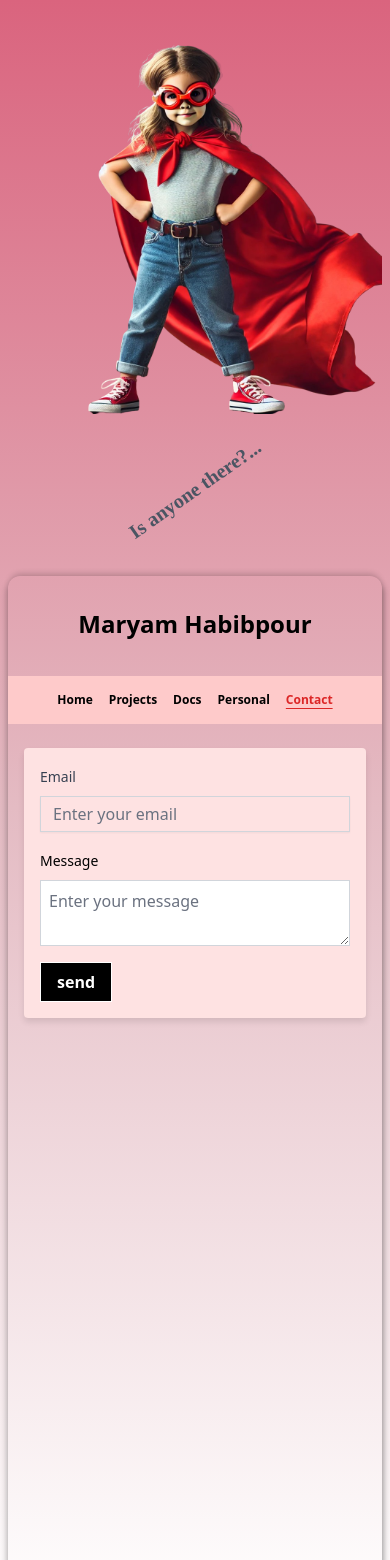
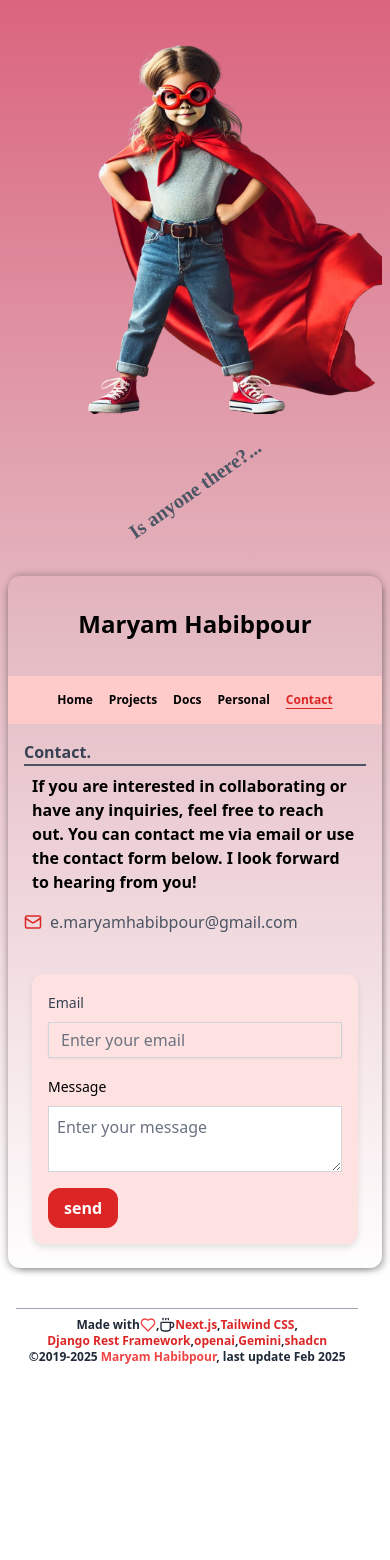
Before and after one commit to maryamHabibpourr/profile2025, a Next.js app: page /contact in a window 390 px wide. Shown: the top 1560 px of the page. After the commit the page ends 1389 px from the top, so only its background shows below. Built offline with nearby package versions, Linux system fonts and the light colour scheme.

Commit message:
Enhance Contact page with new layout and email link; update Personal page for improved structure and styling; adjust global styles for consistency; refine Hero and Publication components for better responsiveness and clarity

```diff
--- a/app/(root)/contact/page.tsx
+++ b/app/(root)/contact/page.tsx
@@ -1,12 +1,34 @@
-import ContactForm from '@/components/ContactForm'
-import React from 'react'
+import ContactForm from "@/components/ContactForm";
+import Heading from "@/shared/Heading";
+import { Mail } from "lucide-react";
+import React from "react";
 
 const page = () => {
   return (
-    <div className="contact-form">
-      <ContactForm/>
+    <div className="w-full px-4 py-4">
+      <Heading
+        title="Contact."
+        text={
+          <>
+            If you are interested in collaborating or have any inquiries, feel
+            free to reach out. You can contact me via email or use the contact
+            form below. I look forward to hearing from you!
+          </>
+        }
+      />
+      <div className="flex items-center gap-2 mt-4">
+        <Mail size={18} className="text-red-600" />
+        <a
+          href="mailto:e.maryamhabibpour@gmail.com"
+          className="text-gray-600 hover:text-red-800"
+        >
+          e.maryamhabibpour@gmail.com
+        </a>
+      </div>
+
+      <ContactForm />
     </div>
-  )
-}
+  );
+};
 
-export default page
+export default page;
--- a/app/(root)/layout.tsx
+++ b/app/(root)/layout.tsx
@@ -50,7 +50,7 @@ export default async function RootLayout({
             </h2>
             <Navbar />
           </div>
-          <div className="min-h-screen">{children}</div>
+          <div className="">{children}</div>
         </section>
         <ChatBot />
       </div>
--- a/app/(root)/page.tsx
+++ b/app/(root)/page.tsx
@@ -4,7 +4,7 @@ import React from "react";
 
 const Home = () => {
   return (
-    <main className="flex-1 min-h-screen px-4 pt-2 pb-6">
+    <main className="flex-1 px-4 pt-2 pb-6">
       <Hero/>
     </main>
   );
--- a/app/(root)/personal/page.tsx
+++ b/app/(root)/personal/page.tsx
@@ -6,7 +6,6 @@ const Personal = () => {
   return (
     <main className="w-full h-fit-content py-4 px-4">
       <section className="w-full flex flex-col md:flex-row gap-2 items-center justify-center">
-        <div className="flex items-center">
         <Image
           src="/maryam.jpg"
           alt="maryam"
@@ -14,8 +13,6 @@ const Personal = () => {
           height={250}
           className="rounded-full"
         />
-        </div>
-        <div className="">
         <Heading
           title="Maryam."
           text={
@@ -34,12 +31,11 @@ const Personal = () => {
             </>
           }
         />
-        </div>
       </section>
 
-      <section className="container flex flex-row gap-2 items-center mt-2 mb-4">
+      <section className="container flex flex-row gap-2 items-center mt-8  md:mt-4 mb-4">
         <Heading
-          className="text-justify"
+          className="md:text-justify"
           title="Activities, Interests, Hobbies."
           text={[
             "I have an insatiable hunger for learning—random documentaries, tech articles, history, psychology, and even deep dives into ",
@@ -101,7 +97,7 @@ const Personal = () => {
               key="weighttraining"
               className="text-red-800 font-semibold pl-1"
             >
-              weight training
+              Strength training
             </span>,
             ", which has become an essential part of my routine.",
           ]}
--- a/app/globals.css
+++ b/app/globals.css
@@ -17,7 +17,7 @@
   }
 
   .border-border {
-    @apply  border-gray-800;
+    @apply border-gray-800;
   }
 
   .sheet-content button {
@@ -76,7 +76,6 @@
     @apply text-[36px] leading-[44px];
   }
 
-
   .contact-form {
     @apply flex min-h-screen w-full  flex-col justify-center gap-5 py-2 md:gap-8;
   }
@@ -94,7 +93,7 @@
   }
 
   .form-btn {
-    @apply text-16 rounded-lg border border-white bg-black font-semibold text-white;
+    @apply text-16 bg-red-600 font-semibold text-white rounded-xl hover:bg-red-800;
   }
 
   .form-link {
@@ -102,11 +101,9 @@
   }
 
   .navbar-label {
-    @apply  text-xs md:text-sm font-semibold;
+    @apply text-xs md:text-sm font-semibold;
   }
 }
-
-
 
 .blue-text-gradient {
   color: #3b87a0;
--- a/components/ChatBot.tsx
+++ b/components/ChatBot.tsx
@@ -55,7 +55,7 @@ const ChatBot = () => {
 
   useEffect(() => {
     const handleScroll = () => {
-      if (window.scrollY > 100) {
+      if (window.scrollY > 50) {
         setShowChatIcon(true);
       } else {
         setShowChatIcon(false);
--- a/components/ContactForm.tsx
+++ b/components/ContactForm.tsx
@@ -70,11 +70,11 @@ export function ContactForm() {
   }
 
   return (
-    <section className="flex-1 min-h-screen m-2 p-2">
+    <section className="flex-1 mt-8 p-2">
       <Form {...form}>
         <form
           onSubmit={form.handleSubmit(onSubmit)}
-          className="space-y-4 shadow-[0px_4px_6px_0px_rgba(0,_0,_0,_0.1)] p-4 bg-red-100 rounded"
+          className="space-y-4 shadow-[0px_4px_6px_0px_rgba(0,_0,_0,_0.1)] p-4 bg-red-100 rounded-xl"
         >
           <FormField
             control={form.control}
@@ -119,7 +119,7 @@ export function ContactForm() {
           />
 
           {isLoading ? (
-            <Button type="button" disabled={isLoading} className="form-btn">
+            <Button type="button" disabled={isLoading} className="form-btn hover:bg-red-800">
               <Loader2 size={16} className="animate-spin" /> sending...
             </Button>
           ) : (
--- a/components/Hero.tsx
+++ b/components/Hero.tsx
@@ -49,7 +49,7 @@ const Hero = () => {
         </div>
         <section>
           <Heading
-            className="text-justify"
+            className="md:text-justify"
             tag="What I did?"
             title="History."
             text={[
--- a/components/MachinLearningProjects.tsx
+++ b/components/MachinLearningProjects.tsx
@@ -9,7 +9,7 @@ const MachinLearningProjects = () => {
     <section className="container flex flex-col items-center mt-6">
       <Heading
         className="text-justify"
-        tag="My AI & ML Experiments"
+        tag="Case Studies"
         title="Applied AI & ML Research."
         text=""
       />
--- a/components/Publication.tsx
+++ b/components/Publication.tsx
@@ -39,8 +39,8 @@ const Publication = () => {
 
       <section className="container flex flex-col items-center">
       <Heading
-        className="text-justify"
-        tag="What I did in AI"
+        className="md:text-justify"
+        tag="What I did in AI-In Collaboration with Deakin University"
         title="Publication."
         text="
         Uncertainty Quantification (UQ) enhances the reliability of AI models by
@@ -53,7 +53,7 @@ const Publication = () => {
         allowing expert intervention when needed. This improves trust, interpretability,
         and decision-making in AI-driven systems."
       />
-      <div className="w-full flex flex-row gap-2 mt-4">
+      <div className="w-full flex flex-col md:flex-row gap-2 mt-4">
         <ul className="list-disc pl-6">
           <li className="text-gray-600 mt-2">
             <Link
@@ -76,7 +76,7 @@ const Publication = () => {
             </Link>
           </li>
         </ul>
-        <div className="flex flex-col gap-2">
+        <div className="flex flex-col items-center justify-center gap-2">
           {images.map((image, index) => (
             <div key={index} onClick={() => openViewer(index)} className="cursor-pointer">
               <Image
--- a/tailwind.config.ts
+++ b/tailwind.config.ts
@@ -7,6 +7,7 @@ export default {
     "./components/**/*.{js,ts,jsx,tsx,mdx}",
     "./app/**/*.{js,ts,jsx,tsx,mdx}",
   ],
+  mode: "jit",
   theme: {
     extend: {
       fontFamily: {
```
Lines whose indentation alone changed are shown as unchanged.
